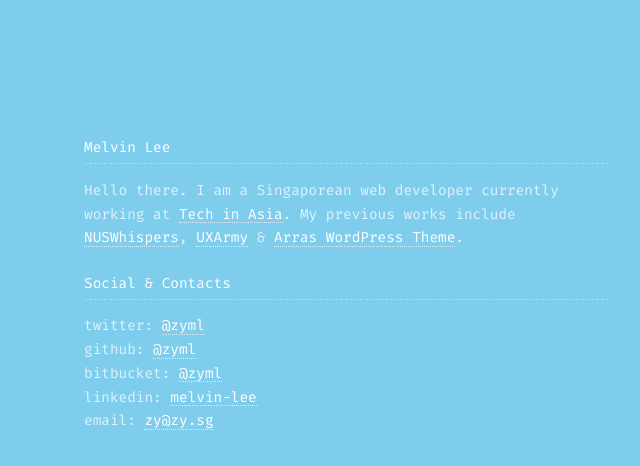
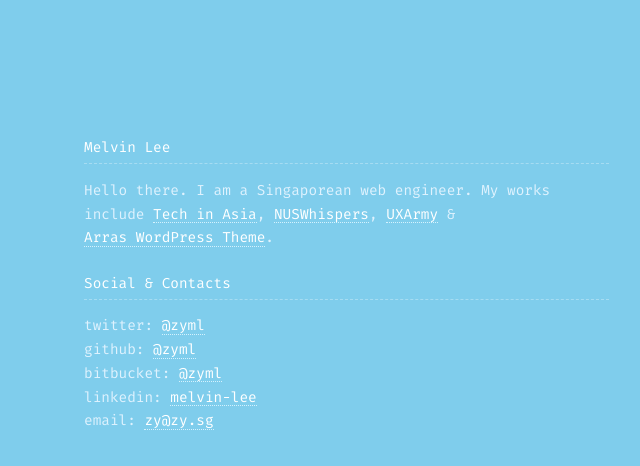
Before and after one commit to zyml/zyml.github.io, a plain HTML site: page index.html in a window 1280 px wide. Shown: the whole page, without its empty margins (52-692 px from the left). Drawn offline with Linux system fonts and the light colour scheme.

```diff
--- a/index.html
+++ b/index.html
@@ -41,7 +41,7 @@
 
 <main role="main">
   <h1>Melvin Lee<span class="caret">_</span></h1>
-  <p>Hello there. I am a Singaporean web developer currently working at <a href="http://techinasia.com/" target="_blank">Tech in Asia</a>. My previous works include <a href="http://nuswhispers.com/" target="_blank">NUSWhispers</a>, <a href="http://uxarmy.com/" target="_blank">UXArmy</a> &amp; <a href="http://github.com/zyml/arras-theme" target="_blank">Arras WordPress Theme</a>.</p>
+  <p>Hello there. I am a Singaporean web engineer. My works include <a href="https://www.techinasia.com/" target="_blank">Tech in Asia</a>, <a href="http://nuswhispers.com/" target="_blank">NUSWhispers</a>, <a href="http://uxarmy.com/" target="_blank">UXArmy</a> &amp; <a href="http://github.com/zyml/arras-theme" target="_blank">Arras WordPress Theme</a>.</p>
   <h2>Social &amp; Contacts</h2>
   <ul>
     <li>twitter: <a href="http://twitter.com/zyml" target="_blank">@zyml</a></li>
```
